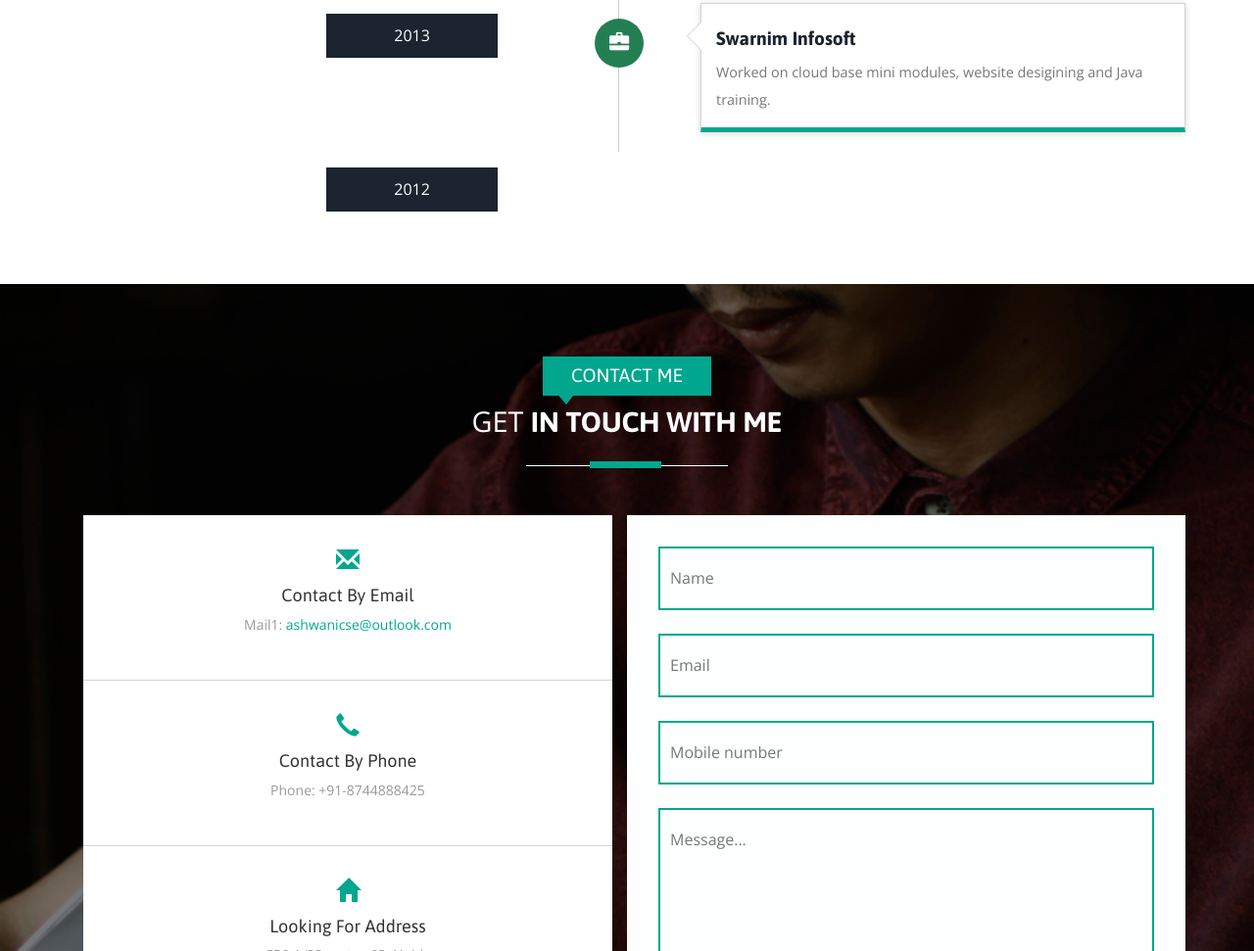
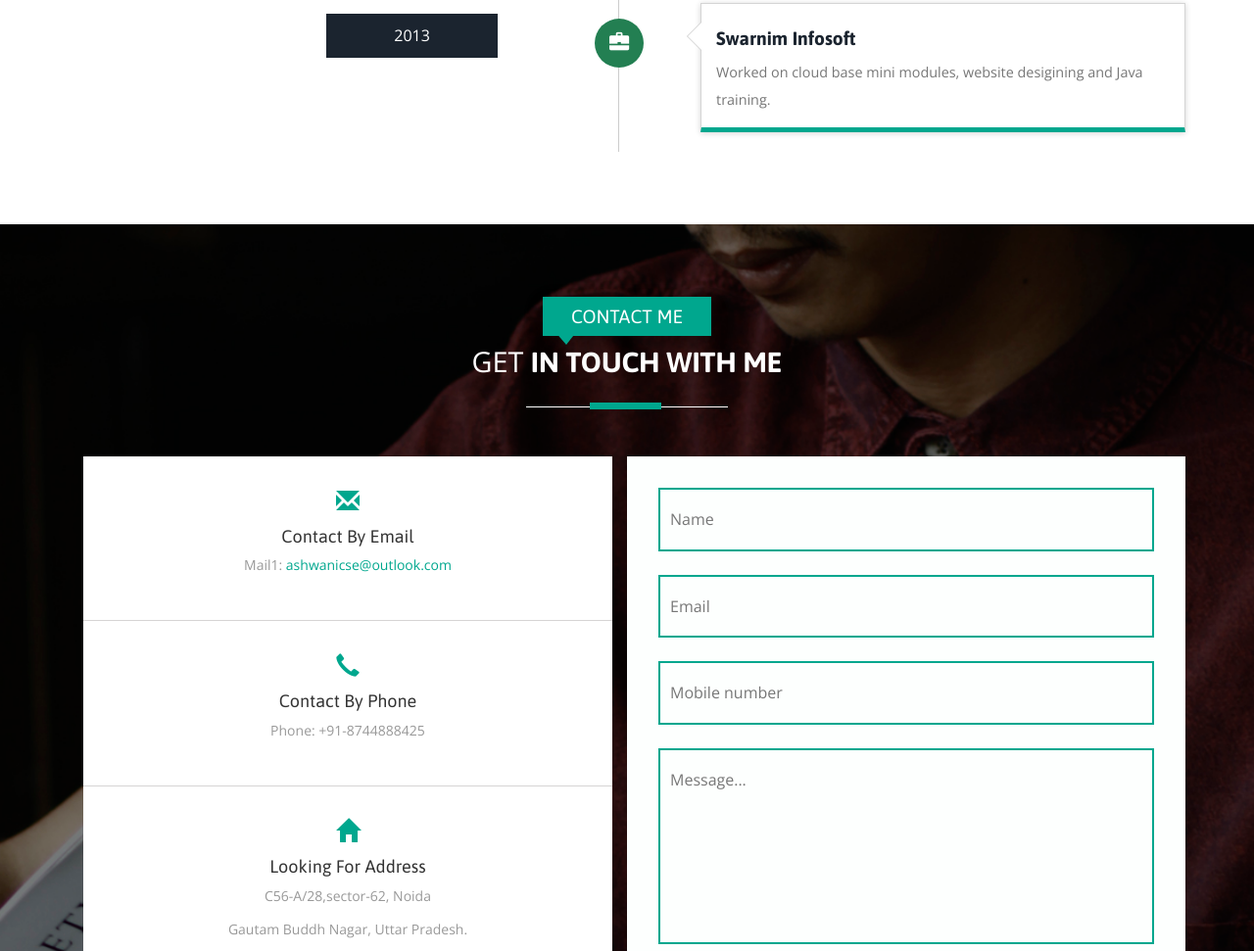
Before and after one commit to ashwanijava/ashwani.github.io, a plain HTML site: page index.html in a window 1280 px wide. Shown: the part 2742-3713 px from the top of the page at 98% size. Drawn offline with nearby package versions, Linux system fonts and the light colour scheme; files whose address does not match are found by name.

Commit message:
Update index.html
changes

```diff
--- a/index.html
+++ b/index.html
@@ -274,7 +274,7 @@
 								   <li>2016</li>
 								   <li>2015</li>
 								   <li>2013</li>
-								   <li>2012</li>
+								  <!-- <li>2012</li> -->
 								   <div class="clearfix"></div>
 								</ul>
 							</div>
```
